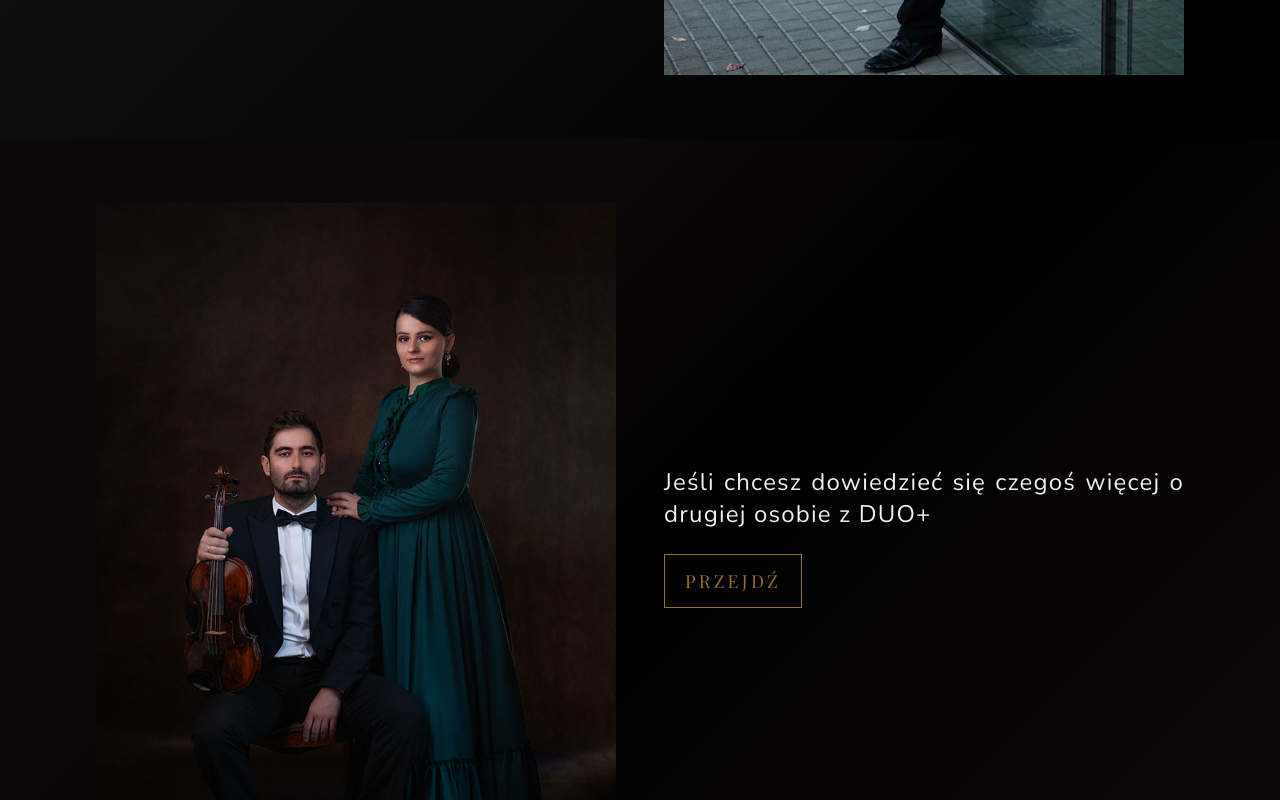
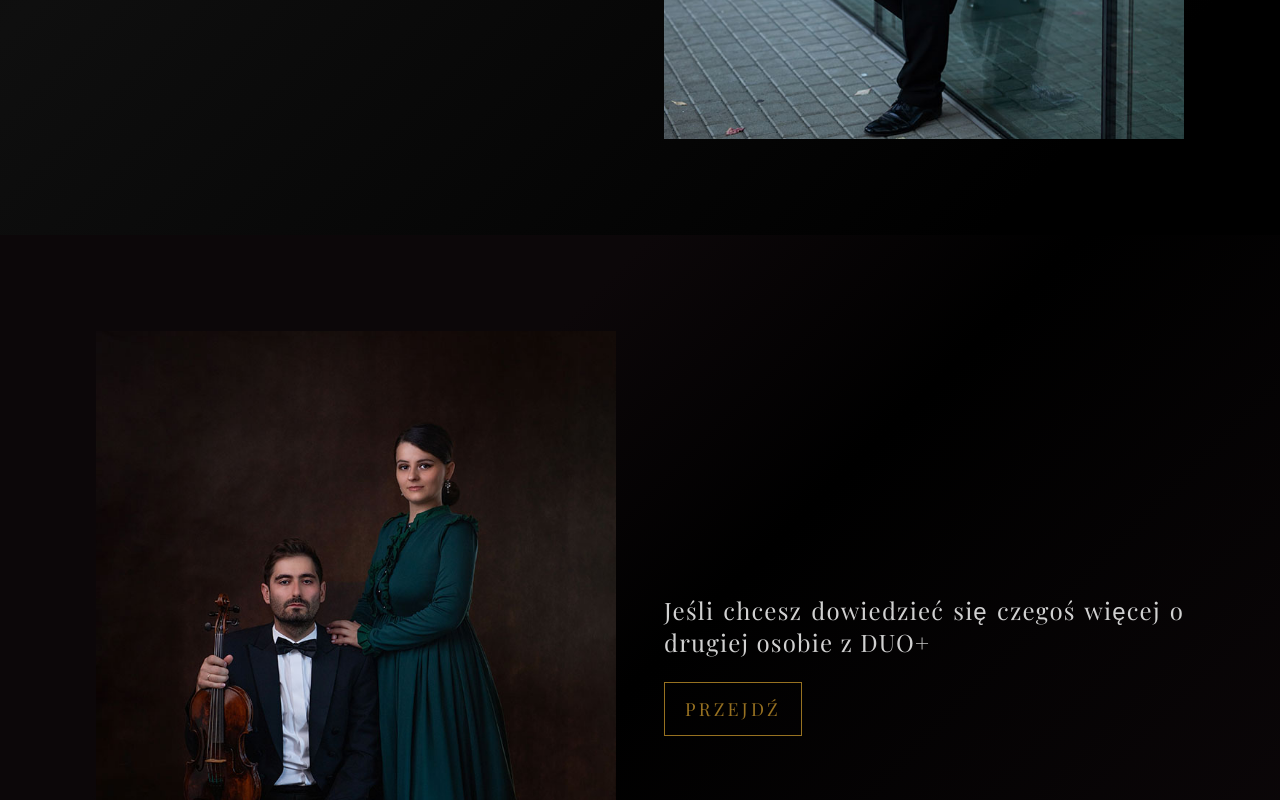
Before and after one commit to HeatGub/Adrian-site, a Next.js app: page /pl in a window 1280 px wide. Shown: the part 2400-3200 px from the top of the page. Built offline with nearby package versions, Linux system fonts and the light colour scheme.

Commit message:
Improve text line heights and homepage layout

```diff
--- a/src/app/en/duo/page.tsx
+++ b/src/app/en/duo/page.tsx
@@ -24,7 +24,7 @@ export default function ENPage() {
             imageSrc="/images/DUO2zm.jpg"
             imageAlt="duo+"
             imageSide="right"
-            textClassName="leading-normal"
+            textClassName="leading-normal md:leading-normal"
           >
             <div className="space-y-4">
               <p>
--- a/src/app/en/page.tsx
+++ b/src/app/en/page.tsx
@@ -21,7 +21,7 @@ export const homeContentEN: HomePageTemplateProps = {
   ],
   sections: [
     {
-      className: "py-8 bg-(image:--bg-gradient-primary)",
+      className: "py-4 sm:py-6 md:py-8 lg:py-10 xl:py-12 bg-(image:--bg-gradient-primary)",
       blocks: [
         {
           imageSrc: "/images/gl2.jpg",
@@ -58,7 +58,7 @@ export const homeContentEN: HomePageTemplateProps = {
     },
 
     {
-      className: "py-8 bg-(image:--bg-gradient-tertiary)",
+      className: "py-4 sm:py-6 md:py-8 lg:py-10 xl:py-12 bg-(image:--bg-gradient-tertiary)",
       blocks: [
         {
           imageSrc: "/images/DUO2zm.jpg",
@@ -66,7 +66,7 @@ export const homeContentEN: HomePageTemplateProps = {
           imageSide: "left",
           content: (
             <>
-              <p className="text-2xl tracking-wider">
+              <p className="text-2xl tracking-wider font-(family-name:--font-primary) text-(--text-secondary)">
                 Learn more about the other musician from DUO+
               </p>
               <DuoButton label="CLICK HERE"></DuoButton>
--- a/src/app/pl/duo/page.tsx
+++ b/src/app/pl/duo/page.tsx
@@ -24,7 +24,7 @@ export default function PLPage() {
             imageSrc="/images/DUO2zm.jpg"
             imageAlt="duo+"
             imageSide="right"
-            textClassName="leading-normal"
+            textClassName="leading-normal md:leading-normal"
           >
             <div className="space-y-4">
               <p>
--- a/src/app/pl/page.tsx
+++ b/src/app/pl/page.tsx
@@ -21,7 +21,7 @@ export const homeContentPL: HomePageTemplateProps = {
   ],
   sections: [
     {
-      className: "py-8 bg-(image:--bg-gradient-primary)",
+      className: "py-4 sm:py-6 md:py-8 lg:py-10 xl:py-12 bg-(image:--bg-gradient-primary)",
       blocks: [
         {
           imageSrc: "/images/gl2.jpg",
@@ -57,7 +57,7 @@ export const homeContentPL: HomePageTemplateProps = {
     },
 
     {
-      className: "py-8 bg-(image:--bg-gradient-tertiary)",
+      className: "py-4 sm:py-6 md:py-8 lg:py-10 xl:py-12 bg-(image:--bg-gradient-tertiary)",
       blocks: [
         {
           imageSrc: "/images/DUO2zm.jpg",
@@ -65,7 +65,7 @@ export const homeContentPL: HomePageTemplateProps = {
           imageSide: "left",
           content: (
             <>
-              <p className="text-2xl tracking-wider">
+              <p className="text-2xl tracking-wider font-(family-name:--font-primary) text-(--text-secondary)">
                 Jeśli chcesz dowiedzieć się czegoś więcej o drugiej osobie z
                 DUO+
               </p>
--- a/src/components/BackgroundImageSection.tsx
+++ b/src/components/BackgroundImageSection.tsx
@@ -28,7 +28,7 @@ export function BackgroundImageSection({
             object-cover
             object-center
             blur-[2px]
-            brightness-[0.25]
+            brightness-[0.15]
             saturate-[0.7]
             scale-105
           "
@@ -39,7 +39,7 @@ export function BackgroundImageSection({
 
       {/* Content */}
       <Section
-        className={`relative z-20 py-8 lg:py-16 font-light font-(family-name:--font-secondary) tracking-wide leading-loose lg:text-lg`}
+        className={`relative z-20 py-8 lg:py-16 font-light font-(family-name:--font-secondary) tracking-wide leading-relaxed md:leading-loose lg:text-lg`}
       >
         <div className="space-y-6">{children}</div>
       </Section>
--- a/src/components/ImageTextBlock.tsx
+++ b/src/components/ImageTextBlock.tsx
@@ -25,7 +25,7 @@ export function ImageTextBlock({
   return (
     <div
       className={`
-        flex flex-col lg:flex-row items-center gap-4 md:gap-8 lg:gap-12 py-8
+        flex flex-col lg:flex-row items-center gap-4 md:gap-8 lg:gap-12 py-4 sm:py-6 md:py-8 lg:py-10 xl:py-12
         ${!imageFirst ? "lg:flex-row-reverse" : ""}
         ${className}
       `}
@@ -54,7 +54,8 @@ export function ImageTextBlock({
           w-full
           flex items-center
           text-justify
-          leading-loose
+          leading-relaxed
+          md:leading-loose
           font-(family-name:--font-secondary)
           font-light
           lg:text-lg
```
